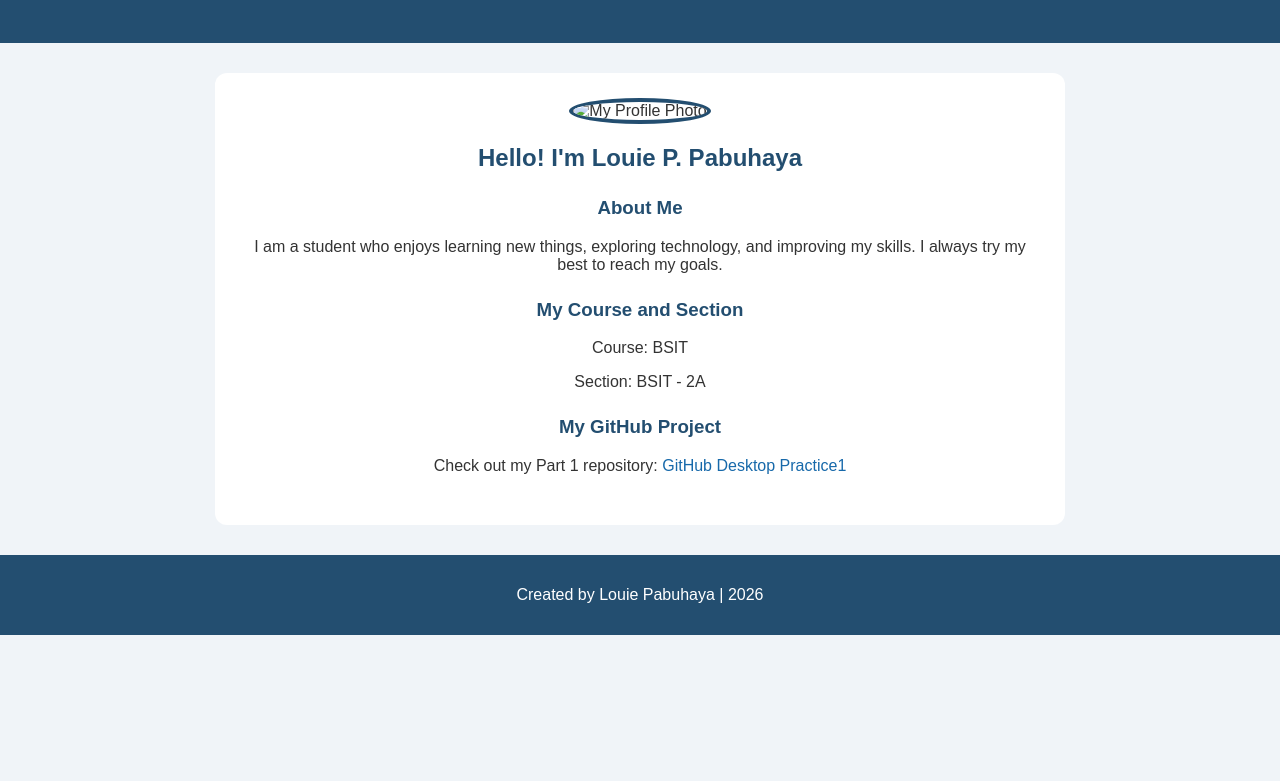
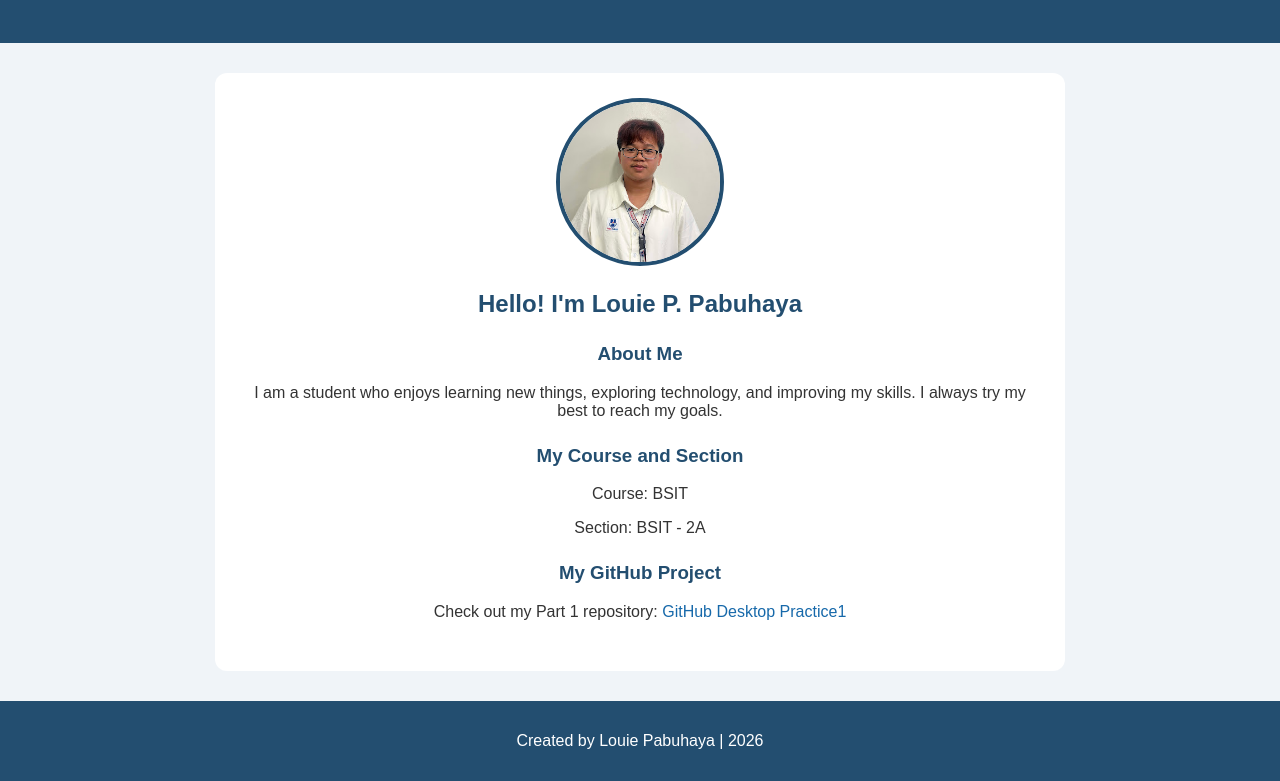
Before and after one commit to pabuhaya/pabuhaya.github.io, a plain HTML site: page index.html in a window 1280 px wide. Shown: the part 131-912 px from the top of the page. Before the commit the page ends 800 px from the top, so only its background shows below. Drawn offline with Linux system fonts and the light colour scheme.

Commit message:
Update index.html

```diff
--- a/index.html
+++ b/index.html
@@ -20,7 +20,7 @@
 
 
     <main class="container">
-        <img src="unnamed.jpg" alt="My Profile Photo" class="profile">
+        <img src="Photo.jpg" alt="My Profile Photo" class="profile">
 
 
 
```
